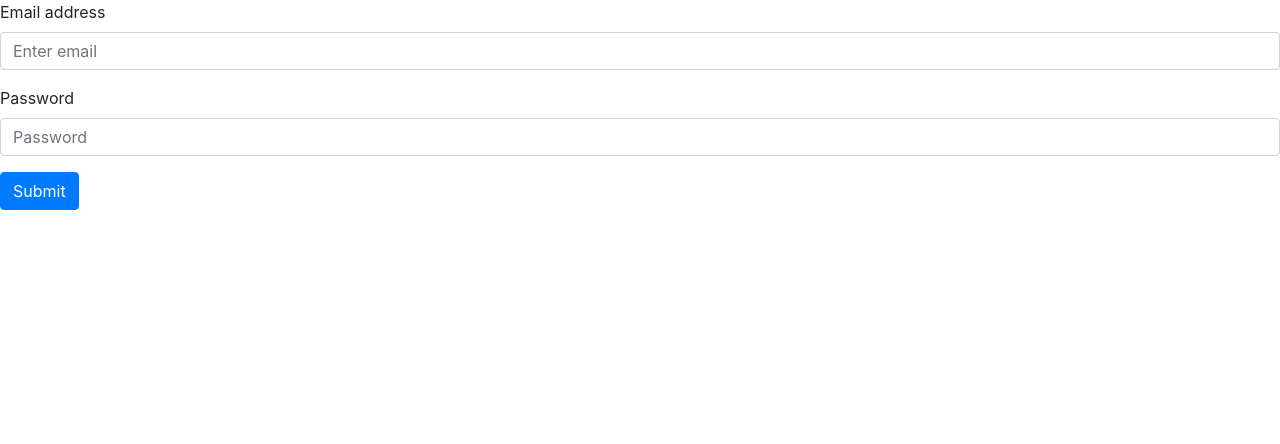
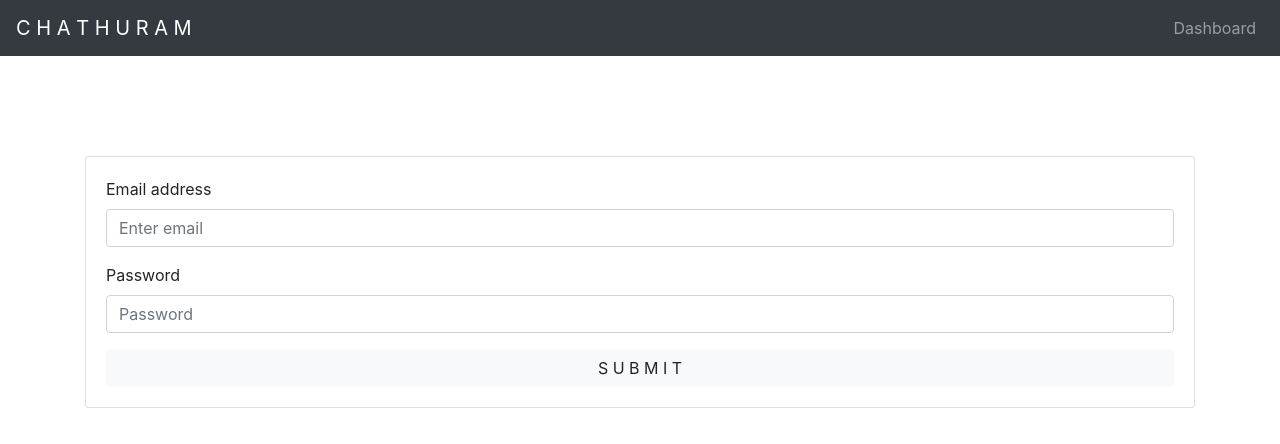
Before and after one commit to agzuniverse/Chathuram, a React (Create React App) app in the folder src/client/: page / in a window 1280 px wide. Shown: the top 444 px of the page. Built offline with nearby package versions, Linux system fonts and the light colour scheme.

Commit message:
Add header and style UI

```diff
--- a/src/client/src/App.js
+++ b/src/client/src/App.js
@@ -7,6 +7,7 @@ import Login from './components/Login';
 import ConfigForm from './components/ConfigForm';
 import useToken from './hooks/useToken';
 import useDBConfig from './hooks/useDBConfig';
+import Header from './components/Header';
 
 const App = () => {
   const { token, setToken } = useToken();
@@ -22,6 +23,7 @@ const App = () => {
 
   return (
     <div className="App">
+      <Header />
       <BrowserRouter>
         <Switch>
           <Route path="/dashboard">
--- a/src/client/src/components/ConfigForm.js
+++ b/src/client/src/components/ConfigForm.js
@@ -1,5 +1,7 @@
 import React, { useState } from 'react';
-import { Form, Button } from 'react-bootstrap';
+import { Form, Button, Container, Card } from 'react-bootstrap';
+import Header from './Header';
+import '../css/forms.css'
 
 async function setConfig(config) {
     // return fetch('http://localhost:8080/config', {
@@ -28,6 +30,11 @@ const ConfigForm = ({ setDBConfig }) => {
     }
 
     return (
+        <div>
+            <Header />
+            <Container>
+                <Card>
+                    <Card.Body>
                         <Form>
                             <Form.Group controlId="formURL">
                                 <Form.Label>DB URL</Form.Label>
@@ -43,10 +50,14 @@ const ConfigForm = ({ setDBConfig }) => {
                                 <Form.Control type="password" placeholder="Password" onChange={e => setPassword(e.target.value)} />
                             </Form.Group>
 
-            <Button variant="primary" type="submit" onClick={handleSubmit} >
-                Submit
+                            <Button variant="light" type="submit" onClick={handleSubmit} className="full-btn">
+                                S U B M I T
                             </Button>
                         </Form>
+                    </Card.Body>
+                </Card>
+            </Container>
+        </div>
     );
 }
 
--- /dev/null
+++ b/src/client/src/components/Header.js
@@ -0,0 +1,20 @@
+import React from 'react';
+import {Navbar, Nav} from 'react-bootstrap';
+
+const Header = () => {
+    return (
+        <div>
+            <Navbar collapseOnSelect expand="lg" bg="dark" variant="dark">
+                <Navbar.Brand href="#">C H A T H U R A M</Navbar.Brand>
+                <Navbar.Toggle aria-controls="responsive-navbar-nav" />
+                <Navbar.Collapse id="responsive-navbar-nav">
+                    <Nav className="ml-auto">
+                        <Nav.Link href="/dashboard">Dashboard</Nav.Link>
+                    </Nav>
+                </Navbar.Collapse>
+            </Navbar>
+        </div>
+    );
+}
+
+export default Header;
--- a/src/client/src/components/Login.js
+++ b/src/client/src/components/Login.js
@@ -1,5 +1,7 @@
 import React, { useState } from 'react';
-import { Form, Button } from 'react-bootstrap';
+import { Form, Button, Container, Card } from 'react-bootstrap';
+import Header from './Header';
+import '../css/forms.css'
 
 async function loginUser(credentials) {
     // return fetch('http://localhost:8080/login', {
@@ -26,6 +28,11 @@ const Login = ({ setToken }) => {
     }
 
     return (
+        <div>
+            <Header />
+            <Container>
+                <Card>
+                    <Card.Body>
                         <Form>
                             <Form.Group controlId="formBasicEmail">
                                 <Form.Label>Email address</Form.Label>
@@ -37,10 +44,16 @@ const Login = ({ setToken }) => {
                                 <Form.Control type="password" placeholder="Password" onChange={e => setPassword(e.target.value)} />
                             </Form.Group>
 
-            <Button variant="primary" type="submit" onClick={handleSubmit} >
-                Submit
+                            <Button variant="light" type="submit" onClick={handleSubmit} className="full-btn">
+                                S U B M I T
                             </Button>
                         </Form>
+                    </Card.Body>
+                </Card>
+            </Container>
+
+        </div>
+
     );
 }
 
--- /dev/null
+++ b/src/client/src/css/forms.css
@@ -0,0 +1,7 @@
+div.container {
+    margin-top: 100px;
+}
+
+.full-btn {
+    width: 100%;
+}
```
Lines whose indentation alone changed are shown as unchanged.
